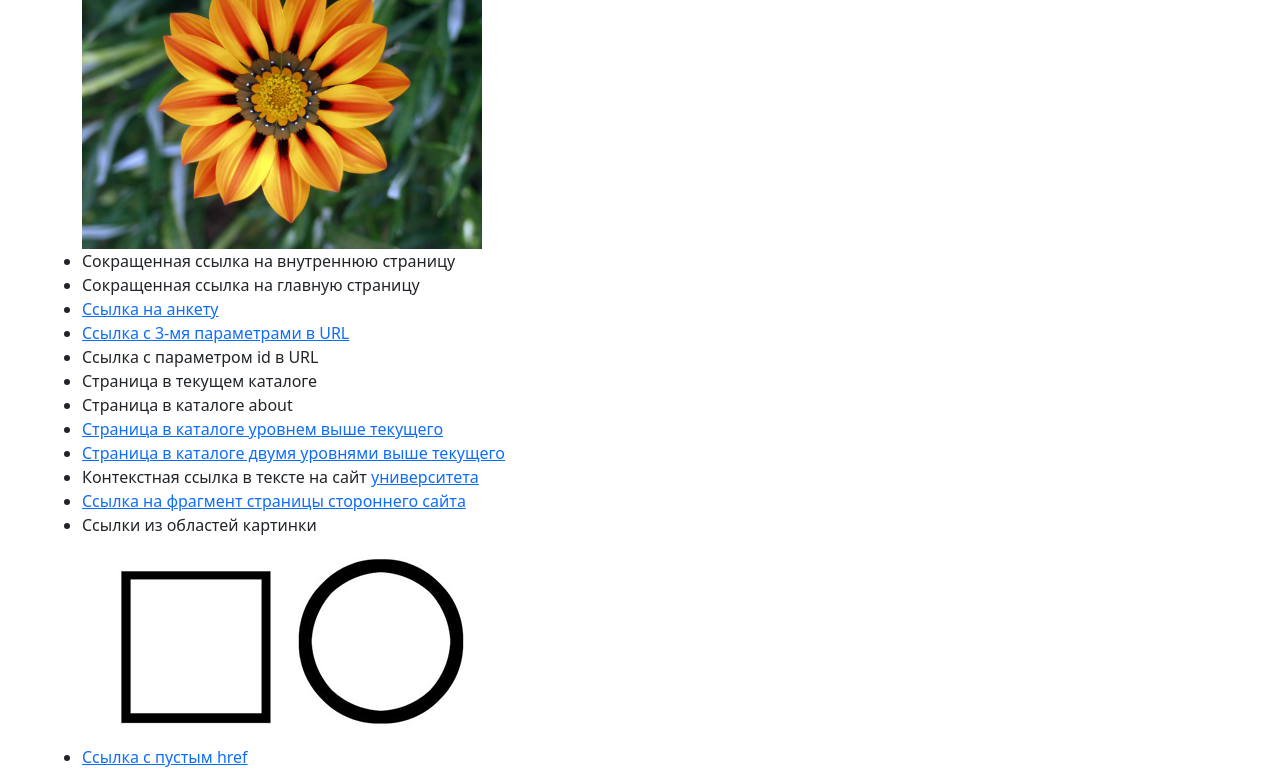
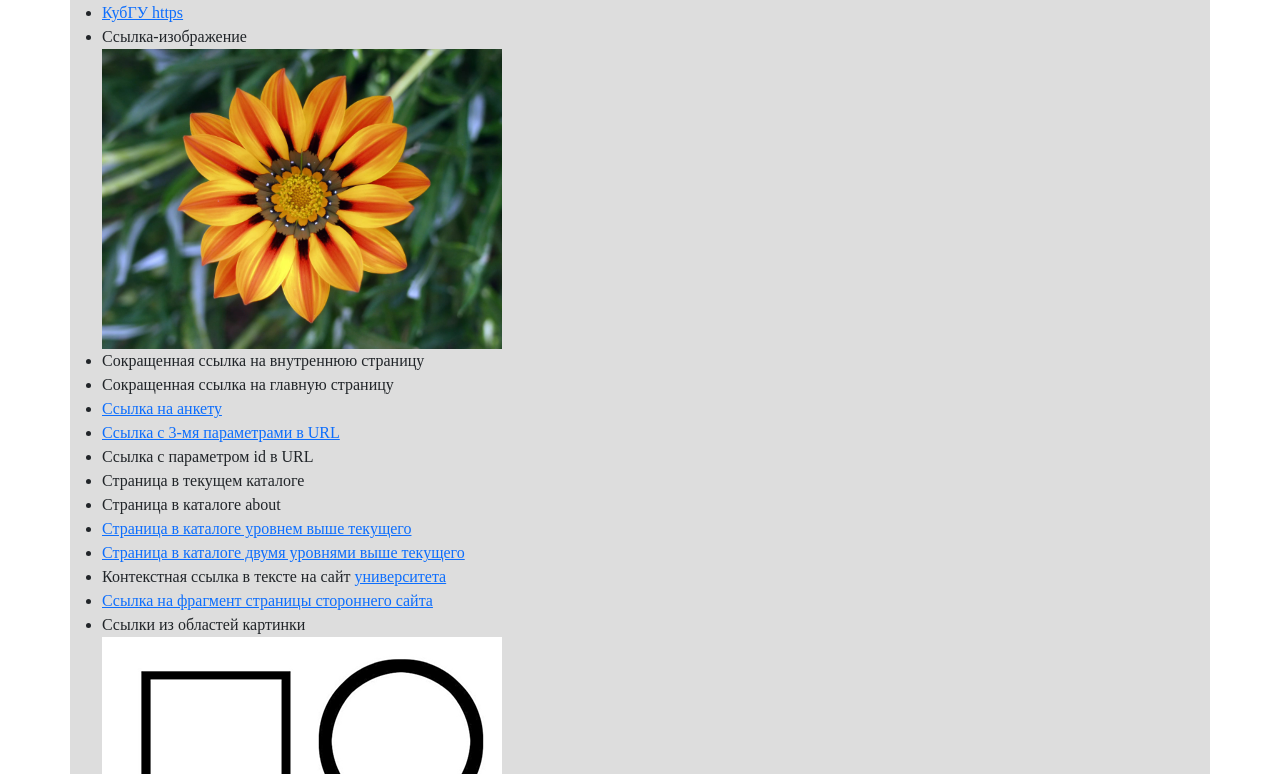
Before and after one commit to e-tskhe/web-task-4, a plain HTML site: page index.html in a window 1280 px wide. Shown: the part 325-1099 px from the top of the page. Drawn offline with nearby package versions, Linux system fonts and the light colour scheme.

Commit message:
Update index.html

```diff
--- a/index.html
+++ b/index.html
@@ -11,7 +11,7 @@
         <meta charset="utf-8">
         <title>Ю rock!</title>
 
-        <link rel="stylesheet" href="style+.css">
+        <link rel="stylesheet" href="style.css">
 
         <link rel="icon" type="image\png" href="logo.png">
         <meta name="viewport" content="width=device-width, initial-scale=1">
```
